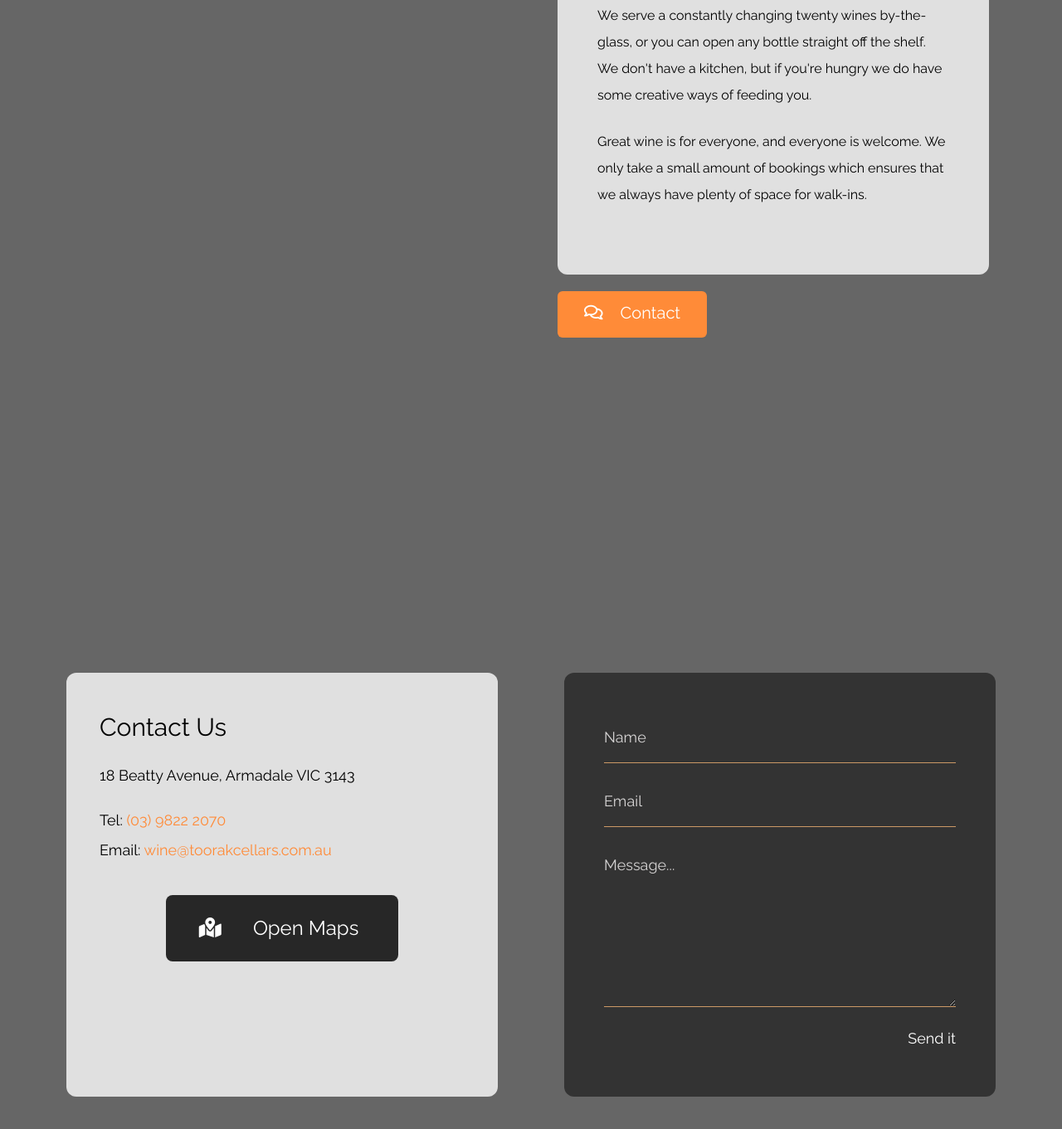
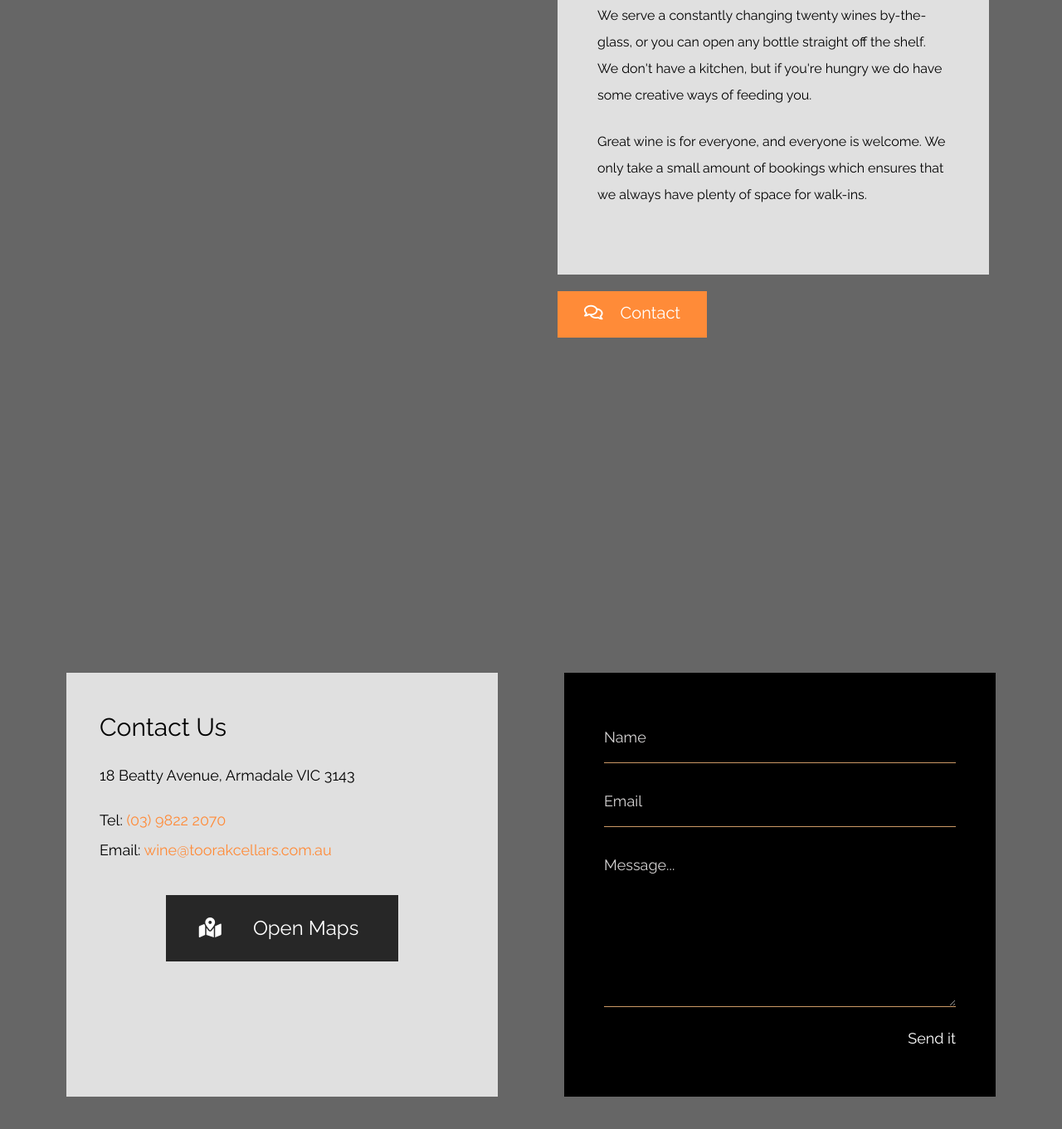
Before and after one commit to river737/FIT1050-2023-S1-A3, a plain HTML site: page index.html in a window 1280 px wide. Shown: the part 2642-4003 px from the top of the page at 83% size. Drawn offline with Linux system fonts and the light colour scheme.

Commit message:
removed rounded borders

```diff
--- a/index.html
+++ b/index.html
@@ -77,7 +77,7 @@ https://www.tooplate.com/view/2126-antique-cafe
     <div id="about" class="parallax-window" data-parallax="scroll" data-image-src="img/imgonline-com-ua-twotoone-zeSnsaVCx4j96.jpg">
         <div class="container mx-auto tm-container py-24 sm:py-48">
             <div class="tm-item-container sm:ml-auto sm:mr-12 mx-auto sm:px-0 px-4">
-                <div class="bg-white bg-opacity-80 p-12 pb-14 rounded-xl mb-5">
+                <div class="bg-white bg-opacity-80 p-12 pb-14 mb-5">
                     <h2 class="mb-6 tm-text-black text-4xl font-medium">About us</h2>
                     <p class="mb-6 text-base leading-8">
                         We believe strongly in the idea that wine should taste like fruit and minerals instead of oak and alcohol. The wines we serve should reflect with great clarity the soil from which they were grown, and the four seasons that passed through that vineyard during a specific vintage.
@@ -89,7 +89,7 @@ https://www.tooplate.com/view/2126-antique-cafe
                         Great wine is for everyone, and everyone is welcome. We only take a small amount of bookings which ensures that we always have plenty of space for walk-ins.
                     </p>
                 </div>
-                <a href="#contact" class="inline-block bg-gold transition text-white text-xl pt-3 pb-4 px-8 rounded-md">
+                <a href="#contact" class="inline-block bg-gold transition text-white text-xl pt-3 pb-4 px-8">
                     <i class="far fa-comments mr-4"></i>
                     Contact
                 </a>
@@ -99,7 +99,7 @@ https://www.tooplate.com/view/2126-antique-cafe
     <div id="contact" class="parallax-window relative" data-parallax="scroll" data-image-src="img/ToorakCellars_Parker_hr-104.jpg">
         <div class="container mx-auto tm-container pt-24 pb-48 sm:py-48">
             <div class="flex flex-col lg:flex-row justify-around items-center lg:items-stretch">
-                <div class="flex-1 rounded-xl px-10 py-12 m-5 bg-white bg-opacity-80 tm-item-container">
+                <div class="flex-1 px-10 py-12 m-5 bg-white bg-opacity-80 tm-item-container">
                     <h2 class="text-3xl mb-6">Contact Us</h2>
                     <p class="mb-6 text-lg leading-8">
                         18 Beatty Avenue, Armadale VIC 3143
@@ -109,13 +109,13 @@ https://www.tooplate.com/view/2126-antique-cafe
                         <span class="block">Email: <a href="mailto:info@company.com" class="tm-text-gold hover:text-yellow-600 transition">wine@toorakcellars.com.au</a></span>
                     </p>
                     <div class="text-center">
-                        <a href="https://www.google.com/maps" class="inline-block text-white text-2xl pl-10 pr-12 py-6 rounded-lg transition bg-gray">
+                        <a href="https://www.google.com/maps" class="inline-block text-white text-2xl pl-10 pr-12 py-6 transition bg-gray">
                             <i class="fas fa-map-marked-alt mr-8"></i>
                             Open Maps
                         </a>
                     </div>
                 </div>
-                <div class="flex-1 rounded-xl p-12 pb-14 m-5 bg-black bg-opacity-50 tm-item-container">
+                <div class="flex-1 p-12 pb-14 m-5 bg-black tm-item-container">
                     <form action="" method="POST" class="text-lg">
                         <input type="text" name="name" class="input w-full bg-black border-b bg-opacity-0 text-white px-0 py-4 mb-4 tm-border-gold" placeholder="Name" required="" />
                         <input type="email" name="email" class="input w-full bg-black border-b bg-opacity-0 text-white px-0 py-4 mb-4 tm-border-gold" placeholder="Email" required="" />
```
